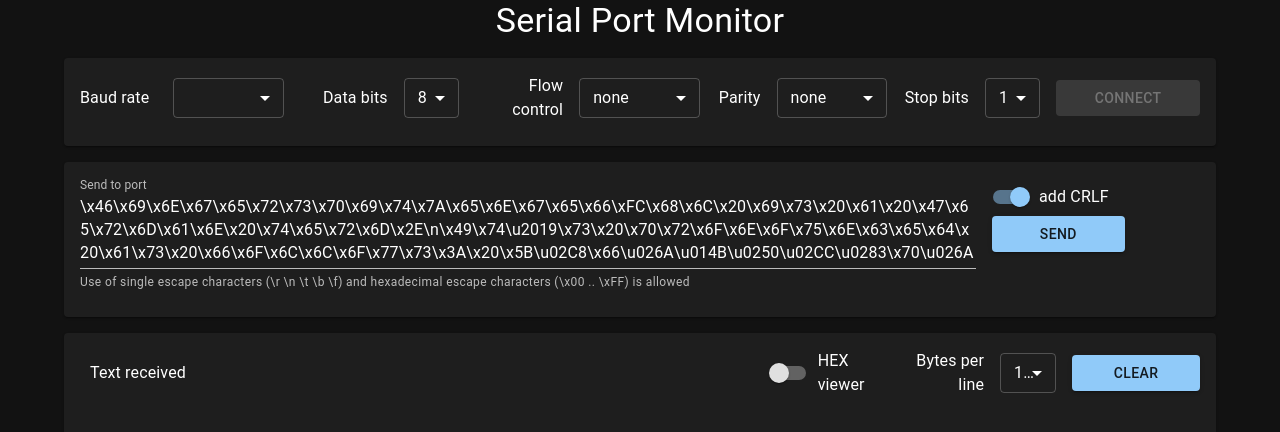
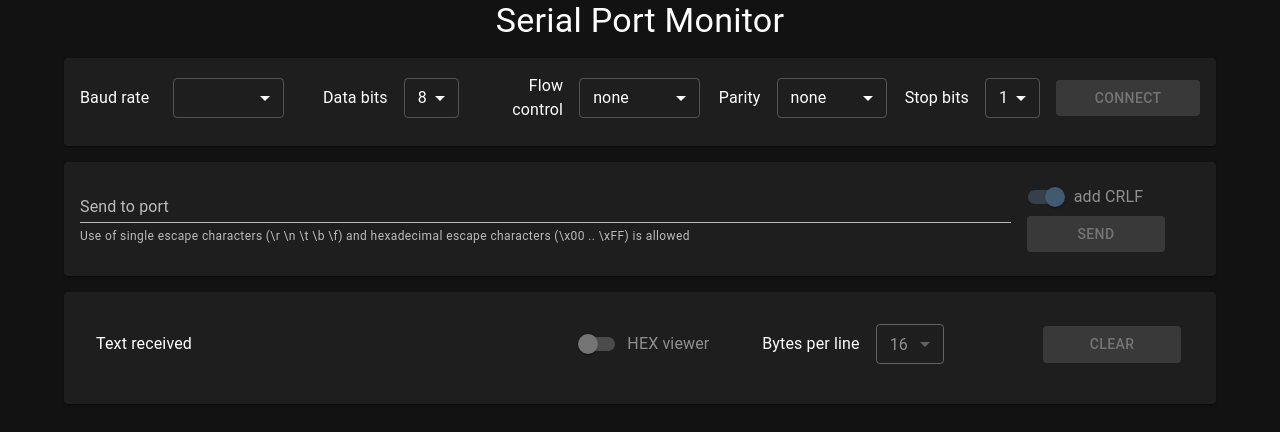
Before and after one commit to JoostHazelzet/serial, a React (Create React App) app: page / in a window 1280 px wide. Shown: the top 432 px of the page. Built offline with nearby package versions, Linux system fonts and the light colour scheme.

Commit message:
First release

```diff
--- a/src/App.js
+++ b/src/App.js
@@ -4,7 +4,7 @@ import { ThemeProvider, createTheme } from '@mui/material/styles';
 import CssBaseline from '@mui/material/CssBaseline';
 
 import {
-  Container, Card, CardContent, Typography, Stack,
+  Container, Card, CardContent, Typography, Stack, Grid,
   Link, Select, MenuItem, Alert, Button, TextField, Switch, FormControlLabel
 } from '@mui/material';
 
@@ -29,7 +29,7 @@ class App extends React.Component {
       selectedParity: "none",
       selectedStopBits: 1,
       SerialPort: null,
-      sendString: "\\x46\\x69\\x6E\\x67\\x65\\x72\\x73\\x70\\x69\\x74\\x7A\\x65\\x6E\\x67\\x65\\x66\\xFC\\x68\\x6C\\x20\\x69\\x73\\x20\\x61\\x20\\x47\\x65\\x72\\x6D\\x61\\x6E\\x20\\x74\\x65\\x72\\x6D\\x2E\\n\\x49\\x74\\u2019\\x73\\x20\\x70\\x72\\x6F\\x6E\\x6F\\x75\\x6E\\x63\\x65\\x64\\x20\\x61\\x73\\x20\\x66\\x6F\\x6C\\x6C\\x6F\\x77\\x73\\x3A\\x20\\x5B\\u02C8\\x66\\u026A\\u014B\\u0250\\u02CC\\u0283\\x70\\u026A\\x74\\x73\\u0259\\x6E\\u0261\\u0259\\u02CC\\x66\\x79\\u02D0\\x6C\\x5D",
+      sendString: "",
       addCrLf: true,
       hexViewerMode: false,
       bytesPerLine: 16,
@@ -64,7 +64,7 @@ class App extends React.Component {
     }, 6000);
   }
 
-  async connectSerial(baudRate) {
+  async connectSerial() {
     try {
       const port = await navigator.serial.requestPort();
       await port.open({
@@ -142,8 +142,9 @@ class App extends React.Component {
     value.forEach(b => {
       const nStr = (b === 0) ? '--' : b.toString(16).padStart(2, '0');
       const sStr = (b < 32 || b > 126) ? '.' : String.fromCharCode(b);
-      if (this.hexLineIndex === bytesPerLine- 1) {
-        this.hexString += this.hexLines.toString(10).padStart(4, '0') + '  ' + this.hexNumbersLine + ' ' + nStr + '     ' + this.hexStringLine + sStr + '\r\n';
+      if (this.hexLineIndex === bytesPerLine - 1) {
+        this.hexString += this.hexLines.toString(10).padStart(6, '0') + '    ' +
+          this.hexNumbersLine + ' ' + nStr + '     ' + this.hexStringLine + sStr + '\r\n';
         this.hexLineIndex = 0;
         this.hexLines += bytesPerLine;
         this.hexNumbersLine = "";
@@ -157,7 +158,8 @@ class App extends React.Component {
     });
 
     this.setState({
-      receivedHexview: this.hexString + this.hexLines.toString(10).padStart(4, '0') + '  ' + this.hexNumbersLine + '   '.repeat(bytesPerLine - this.hexLineIndex) + '     ' + this.hexStringLine
+      receivedHexview: this.hexString + this.hexLines.toString(10).padStart(6, '0') + '    ' +
+        this.hexNumbersLine + '   '.repeat(bytesPerLine - this.hexLineIndex) + '     ' + this.hexStringLine
     });
   }
 
@@ -184,8 +186,8 @@ class App extends React.Component {
       receivedBytes: [...this.state.receivedBytes, ...dataArrayBuffer],
     });
 
-    this.processReceivedBytesToHexView(dataArrayBuffer, this.state.bytesPerLine);
-    //return await this.serialWriter.write(dataArrayBuffer);
+    //this.processReceivedBytesToHexView(dataArrayBuffer, this.state.bytesPerLine);
+    return await this.serialWriter.write(dataArrayBuffer);
   }
 
   render() {
@@ -299,61 +301,74 @@ class App extends React.Component {
 
                 <Card>
                   <CardContent>
-                    <Stack direction="row" spacing={2}>
+                    <Grid container spacing={2}>
 
+                      <Grid item xs={10}>
                         <TextField
-                        disabled={this.state.serialPort === null} variant='standard' label={'Send to port'} size='small' sx={{ width: '80%' }}
+                          disabled={this.state.serialPort === null} variant='standard' label={'Send to port'} size='small' sx={{ width: '100%' }}
                           value={this.state.sendString}
                           helperText='Use of single escape characters (\r \n \t \b \f) and hexadecimal escape characters (\x00 .. \xFF) is allowed'
                           multiline
-                        maxRows={3}
+                          maxRows={5}
                           onChange={(event) => {
                             this.setState({ sendString: event.target.value });
-                        }}></TextField>
+                          }}
+                        />
+                      </Grid>
 
-                      <Stack>
+                      <Grid item xs={2}>
+                        <Stack alignItems={'bottom'}>
 
-                        <FormControlLabel disabled={this.state.serialPort === null} control={
+                          <FormControlLabel disabled={this.state.serialPort == null} control={
                             <Switch
                               checked={this.state.addCrLf}
                               onChange={() => this.setState({ addCrLf: !this.state.addCrLf })} />
-                        } label="add CRLF">
+                          } label="add CRLF" >
                           </FormControlLabel>
 
-                        <Button disabled={this.state.sendString === ''} variant='contained'
+                          <Button disabled={this.state.sendString === ''} variant='contained' sx={{ width: '80%' }}
                             onClick={() => {
                               const crlf = this.state.addCrLf ? '\r\n' : '';
                               this.writeSerial(this.state.sendString + crlf);
-                            //this.setState({ sendString: '' });
+                              this.setState({ sendString: '' });
                             }}
                           >Send</Button>
 
                         </Stack>
+                      </Grid>
 
-                    </Stack>
+                    </Grid>
                   </CardContent>
                 </Card>
+
                 <Card>
                   <CardContent>
                     <Stack spacing={2}>
-                      <Stack direction="row" spacing={2} alignItems='center'>
 
-                        <FormControlLabel disabled={this.state.serialPort} control={<div style={{ width: '1.5%' }} />}
-                          label="Text received" sx={{ width: '65.3%' }} />
+                      <Grid container spacing={2} alignItems='center'>
+
+                        <Grid item xs={5}>
+                          Text received
+                        </Grid>
+
+                        <Grid item xs={5}>
+                          <Stack direction={'row'} spacing={2} alignItems='center'>
 
                             <FormControlLabel
-                          disabled={this.state.serialPort}
+                              disabled={this.state.serialPort == null}
                               control={<Switch
                                 checked={this.state.hexViewerMode}
                                 onChange={() => this.setState({ hexViewerMode: !this.state.hexViewerMode })} />
                               }
-                          label="HEX viewer">
-                        </FormControlLabel>
+                              label="HEX viewer"
+                              style={{ width: '35%' }}
+                            />
 
-                      <Typography variant="body1" component="div" align='right' sx={{ width: '8%' }}>
+                            <Typography variant="body1" component="div" align='right' sx={{ width: '25%' }}>
                               Bytes per line
                             </Typography>
-                      <Select disabled={this.state.serialPort != null} value={this.state.bytesPerLine} sx={{ width: '5%' }} size='small'
+
+                            <Select disabled={this.state.serialPort == null} value={this.state.bytesPerLine} sx={{ width: '15%' }} size='small'
                               onChange={(event) => {
                                 this.setState({ bytesPerLine: event.target.value });
                                 this.processReceivedBytesToHexView(null, event.target.value);
@@ -365,14 +380,18 @@ class App extends React.Component {
                               ))}
                             </Select>
 
-                        <Button disabled={this.state.serialPort != null} variant='contained' sx={{ width: '12.3%' }}
+                          </Stack>
+                        </Grid>
+
+                        <Grid item xs={2}>
+                          <Button disabled={this.state.serialPort == null} variant='contained' sx={{ width: '80%' }}
                             onClick={() => {
                               this.setState({ receivedString: "", receivedHexview: "", receivedBytes: [] });
                               this.resetHexView();
-                          }}
-                        >Clear</Button>
+                            }}>Clear</Button>
+                        </Grid>
 
-                      </Stack>
+                      </Grid>
 
 
                       <pre >
```
Also changed, not shown: 1 other file (tests, documents, lock files or other folders). Lines whose indentation alone changed are shown as unchanged.
